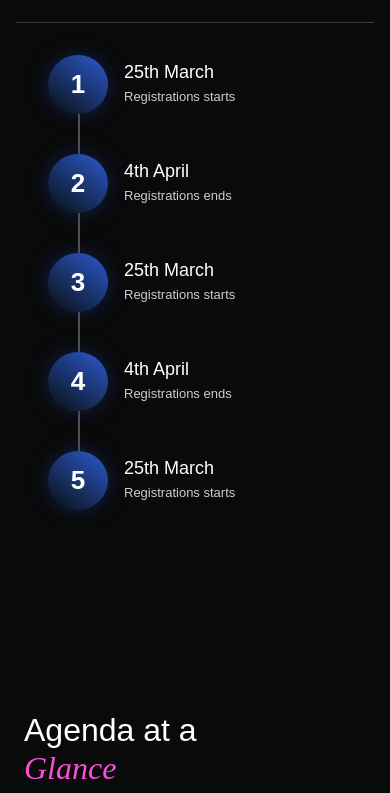
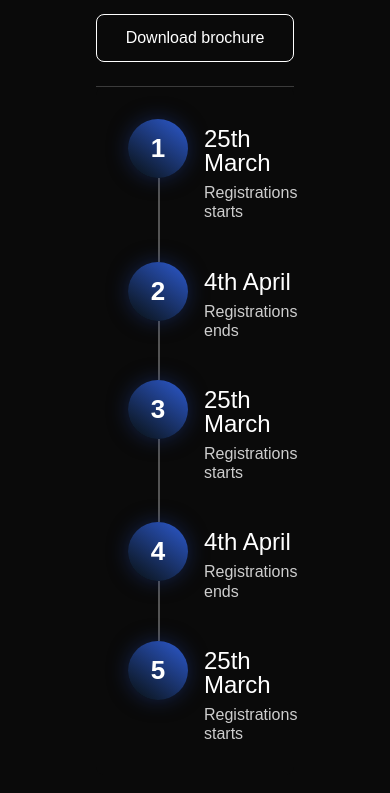
Before and after one commit to compilertech/compilertech-fe, a React (Vite) app: page / in a window 390 px wide. Shown: the part 1131-1924 px from the top of the page. Built offline with nearby package versions, Linux system fonts and the light colour scheme; a web font is replaced by a local one.

Commit message:
fix:responsiveness

```diff
--- a/src/components/2025Page/Agenda.tsx
+++ b/src/components/2025Page/Agenda.tsx
@@ -59,6 +59,7 @@ const AgendaContainer = styled.div`
   display: flex;
   justify-content: center;
   overflow: hidden;
+  padding: 4rem 5rem;
 `;
 
 const InnerContainer = styled.div`
@@ -176,8 +177,7 @@ const TimelineContainer = styled.div`
   flex: 1;
   position: relative;
   z-index: 4;
-  background: rgba(10, 10, 10, 0.7);
-  backdrop-filter: blur(2px);
+
   padding: 2rem;
   border-radius: 8px;
   max-width: 800px;
@@ -215,13 +215,8 @@ const BackgroundVector = styled.div`
   z-index: 1;
   opacity: 0.8;
 
+  /* Hide on tablet and mobile devices */
   @media (max-width: ${TABLET_BREAKPOINT}) {
-    width: 100%;
-    background-position: center;
-    opacity: 0.3;
-  }
-
-  @media (max-width: ${MOBILE_BREAKPOINT}) {
     display: none;
   }
 `;
@@ -296,14 +291,6 @@ const ItemDate = styled.h3`
   line-height: 1;
   font-weight: 400;
   margin: 0 0 0.5rem 0;
-
-  @media (max-width: ${MOBILE_BREAKPOINT}) {
-    font-size: 20px;
-  }
-
-  @media (max-width: ${SMALL_MOBILE_BREAKPOINT}) {
-    font-size: 18px;
-  }
 `;
 
 const ItemDescription = styled.p`
@@ -312,14 +299,6 @@ const ItemDescription = styled.p`
   color: rgba(255, 255, 255, 0.8);
   margin: 0;
   line-height: 1.2;
-
-  @media (max-width: ${MOBILE_BREAKPOINT}) {
-    font-size: 14px;
-  }
-
-  @media (max-width: ${SMALL_MOBILE_BREAKPOINT}) {
-    font-size: 13px;
-  }
 `;
 
 export default Agenda;
--- a/src/components/2025Page/Agenda2.tsx
+++ b/src/components/2025Page/Agenda2.tsx
@@ -60,6 +60,7 @@ const AgendaContainer = styled.div`
   font-family: "Poppins", sans-serif;
   display: flex;
   justify-content: center;
+  padding: 4rem 5rem;
 `;
 
 const InnerContainer = styled.div`
--- a/src/components/2025Page/Hero2.tsx
+++ b/src/components/2025Page/Hero2.tsx
@@ -98,7 +98,7 @@ const HeroContainer = styled.div`
   }
 
   @media (max-width: ${MOBILE_BREAKPOINT}) {
-    padding: 1.5rem;
+    padding-left: 0;
   }
 `;
 
@@ -134,21 +134,38 @@ const VectorContainer = styled.div`
 
 const ComingSoonBox = styled.div`
   position: absolute;
-  top: 47%;
-  right: 20vw;
-  transform: translate(-50%, -50%);
   width: 237px;
   height: 112px;
   border-radius: 16px;
   border: 0.5px solid #ffffff;
   background: rgba(249, 248, 245, 0.06);
   backdrop-filter: blur(10px);
-
   display: flex;
   flex-direction: column;
   align-items: center;
   justify-content: center;
   gap: 8px;
+
+  /* Default positioning */
+  top: 47%;
+  right: 20vw;
+  transform: translate(-50%, -50%);
+
+  /* Specific adjustment for 1350-1435px screens */
+  @media (min-width: 1350px) and (max-width: 1435px) {
+    right: 10vw;
+    top: 50%;
+  }
+
+  /* Adjust for very large screens */
+  @media (min-width: 1920px) {
+    right: 15vw;
+  }
+
+  /* Hide on tablet and mobile */
+  @media (max-width: ${TABLET_BREAKPOINT}) {
+    display: none;
+  }
 `;
 
 const ComingSoonText = styled.span`
```
